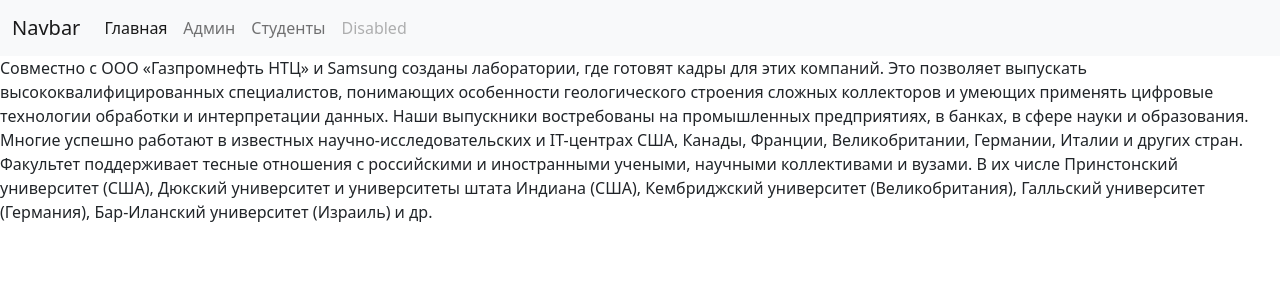
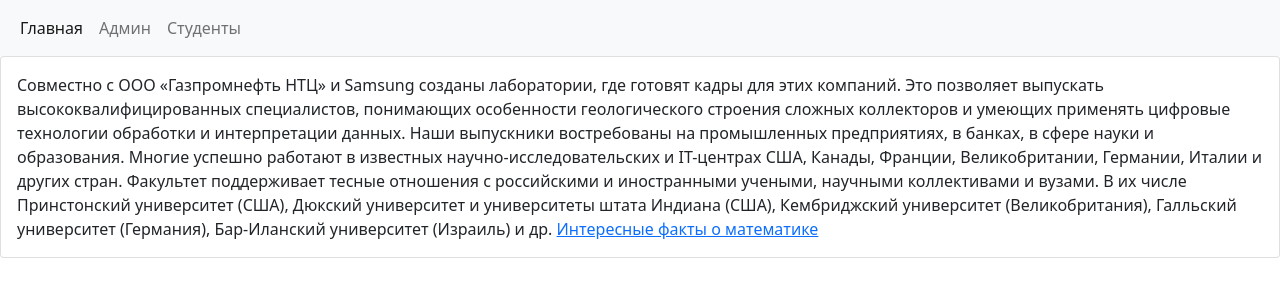
Before and after one commit to alyonakurtse/BD_Student, a Django app: page /home/fmiit in a window 1280 px wide. Shown: the top 300 px of the page. Run offline with Django 4.2, Linux system fonts and the light colour scheme; some libraries are stand-ins or nearby versions.

Commit message:
#15 a little change in card

```diff
--- a/core/templates/core/fmiit_info.html
+++ b/core/templates/core/fmiit_info.html
@@ -2,10 +2,15 @@
 {% block title %}{% endblock %}
 {% block content %}
 
-    <p class="text-start">Совместно с ООО «Газпромнефть НТЦ» и Samsung созданы лаборатории, где готовят кадры для этих компаний. Это позволяет выпускать высококвалифицированных специалистов, понимающих особенности геологического строения сложных коллекторов и умеющих применять цифровые технологии обработки и интерпретации данных.
+
+
+    <div class="card">
+        <div class="card-body">Совместно с ООО «Газпромнефть НТЦ» и Samsung созданы лаборатории, где готовят кадры для этих компаний. Это позволяет выпускать высококвалифицированных специалистов, понимающих особенности геологического строения сложных коллекторов и умеющих применять цифровые технологии обработки и интерпретации данных.
 
 Наши выпускники востребованы на промышленных предприятиях, в банках, в сфере науки и образования. Многие успешно работают в известных научно-исследовательских и IT-центрах США, Канады, Франции, Великобритании, Германии, Италии и других стран.
 
-Факультет поддерживает тесные отношения с российскими и иностранными учеными, научными коллективами и вузами. В их числе Принстонский университет (США), Дюкский университет и университеты штата Индиана (США), Кембриджский университет (Великобритания), Галльский университет (Германия), Бар-Иланский университет (Израиль) и др.</p>
-
+Факультет поддерживает тесные отношения с российскими и иностранными учеными, научными коллективами и вузами. В их числе Принстонский университет (США), Дюкский университет и университеты штата Индиана (США), Кембриджский университет (Великобритания), Галльский университет (Германия), Бар-Иланский университет (Израиль) и др.
+         <a href="http://xn--80aexocohdp.xn--p1ai/22-%D0%B8%D0%BD%D1%82%D0%B5%D1%80%D0%B5%D1%81%D0%BD%D1%8B%D1%85-%D1%84%D0%B0%D0%BA%D1%82%D0%B0-%D0%BE-%D0%BC%D0%B0%D1%82%D0%B5%D0%BC%D0%B0%D1%82%D0%B8%D0%BA%D0%B5/" class="card-lik">Интересные факты о математике</a>
+        </div>
+    </div>
 {% endblock %}
--- a/core/templates/core/index.html
+++ b/core/templates/core/index.html
@@ -13,10 +13,7 @@
   <body>
       <nav class="navbar navbar-expand-lg navbar-light bg-light">
           <div class="container-fluid">
-            <a class="navbar-brand" href="#">Navbar</a>
-            <button class="navbar-toggler" type="button" data-bs-toggle="collapse" data-bs-target="#navbarNav" aria-controls="navbarNav" aria-expanded="false" aria-label="Toggle navigation">
-              <span class="navbar-toggler-icon"></span>
-            </button>
+
             <div class="collapse navbar-collapse" id="navbarNav">
               <ul class="navbar-nav">
                 <li class="nav-item">
@@ -27,9 +24,6 @@
                 </li>
                 <li class="nav-item">
                   <a class="nav-link" href=" {% url 'core:student_list' %}">Студенты</a>
-                </li>
-                <li class="nav-item">
-                  <a class="nav-link disabled">Disabled</a>
                 </li>
               </ul>
             </div>
@@ -73,7 +67,7 @@
 
       {% endblock %}
 
-    <script src="node_modules/bootstrap/dist/js/bootstrap.bundle.js"></script>
+    <script src="/node_modules/bootstrap/dist/js/bootstrap.bundle.js"></script>
 
 
   </body>
--- a/core/urls.py
+++ b/core/urls.py
@@ -14,6 +14,6 @@ urlpatterns = [
     path('students/create/', core.views.StudentCreate.as_view(), name='student_create'),
     path('home/fmiit', core.views.FMiIT.as_view(), name='core_fmiit'),
     path('home/ximfuk', core.views.XimFuk.as_view(), name='core_ximfuk'),
-    path('home/ximfuk', core.views.IIGU.as_view(), name='core_iigu'),
+    path('home/iigu', core.views.IIGU.as_view(), name='core_iigu'),
 
 ]
```
Also changed, not shown: core/templates/core/iigu_info.html (+5 -2 lines), core/templates/core/ximfuk_info.html (+7 -1 lines).
